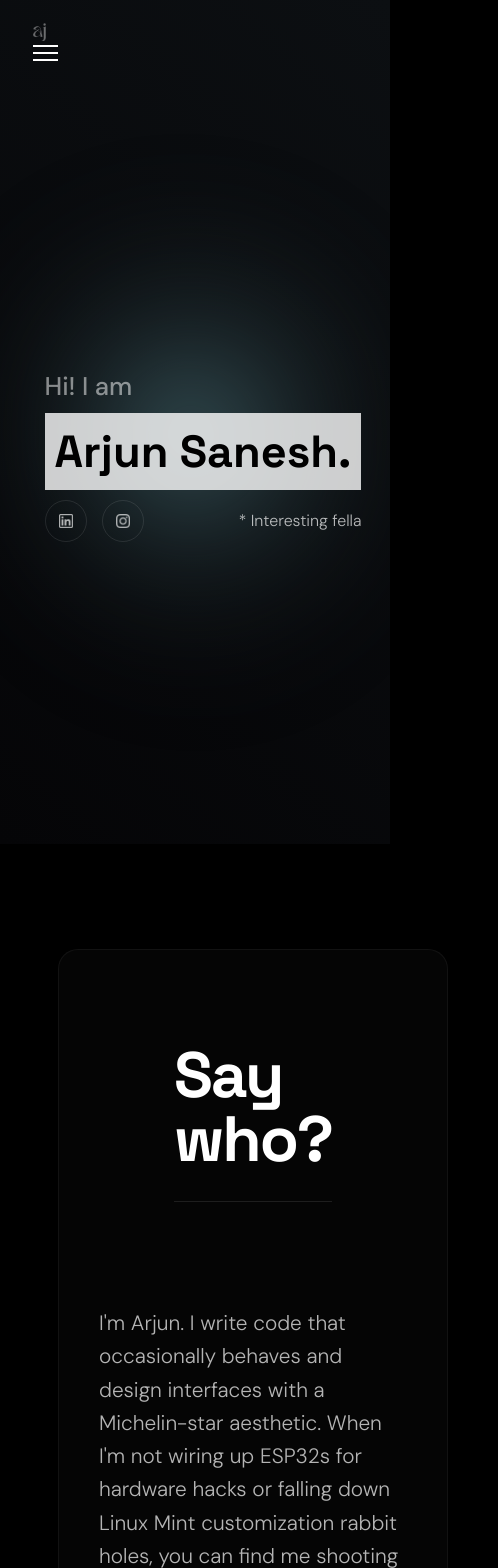
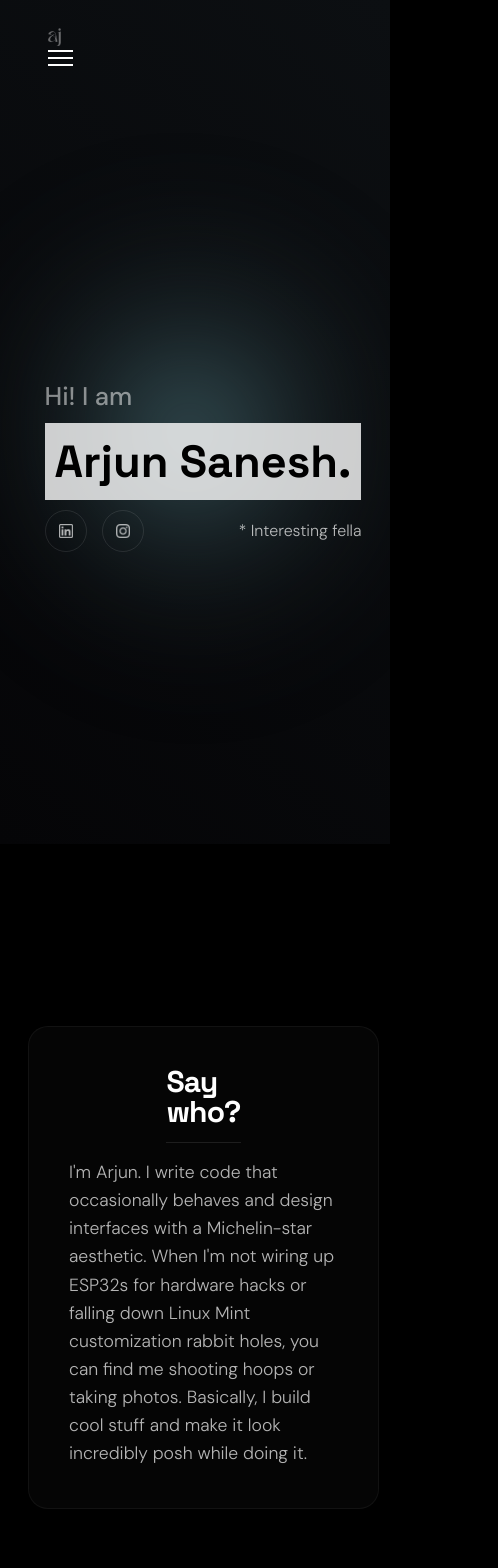
Before and after one commit to Simplicity005/Simplicity005.github.io, a React (Vite) app: page / in a window 390 px wide. Shown: the top 1568 px of the page, 498 px wide, since content can reach past the window. Built offline with nearby package versions, Linux system fonts and the light colour scheme.

Commit message:
Update: Fix About me section

```diff
--- a/src/styles/styles.css
+++ b/src/styles/styles.css
@@ -179,13 +179,13 @@ body {
   transition: all 0.35s cubic-bezier(0.39, 0.575, 0.565, 1);
 }
 .navbar.scrolled {
-  padding: 15px 40px;
   backdrop-filter: blur(12px);
   background-color: rgba(0, 0, 0, 0.349);
   -webkit-backdrop-filter: blur(12px);
   padding: 20px 40px;
   top: 20px;
   width: 90%;
+  max-width: 1200px;
   border: 1px solid rgba(255, 255, 255, 0.05);
 }
 .nav-left {
@@ -390,8 +390,9 @@ h5 {
 }
 .about-container,
 .project-container {
-  width: 100%;
-  padding: 100px 50px;
+  width: 90%;
+  margin: auto;
+  max-width: 1200px;
   z-index: 3;
   display: flex;
   min-height: 100vh;
@@ -404,7 +405,7 @@ h5 {
   width: 100%;
   max-width: 1200px;
   min-height: max-content;
-  padding: 80px;
+  padding: clamp(20px, 3vw, 50px);
   border-radius: 20px;
   background: rgba(255, 255, 255, 0.02);
   border: 1px solid rgba(255, 255, 255, 0.05);
@@ -415,7 +416,6 @@ h5 {
   align-items: center;
   justify-content: center;
   opacity: 0;
-  transform: translateY(30px);
   will-change: opacity, transform;
 }
 .project-inner {
@@ -423,7 +423,7 @@ h5 {
 }
 .section-title,
 .project-title {
-  font-size: 4rem;
+  font-size: clamp(30px, 5vw, 70px);
   font-family: "Space Grotesk", sans-serif;
   color: #ffffff;
   text-align: right;
@@ -454,7 +454,7 @@ h5 {
   color: rgba(255, 255, 255, 0.7);
   font-family: "DM Sans", sans-serif;
   font-weight: 300;
-  font-size: 1.3rem;
+  font-size: clamp(15px, 1.1rem, 40px);
   line-height: 1.6;
 }
 .carousel {
@@ -576,8 +576,8 @@ h5 {
   display: block;
 }
 @media screen and (max-width: 768px) {
-  .navbar {
-    padding: 15px 25px;
+  .navbar.scrolled {
+    width: 90%;
   }
 
   .nav-left {
@@ -652,12 +652,16 @@ h5 {
   }
   .about-content {
     flex-direction: column;
-    padding: 30px 0 0 0;
+    padding: 15px 0 0 0;
+  }
+  .about-content p {
+    margin: 0;
   }
   .section-title {
+    margin: 0;
     border-right: none;
     border-bottom: 1px solid rgba(255, 255, 255, 0.1);
-    padding: 0 0 30px 0;
+    padding: 0 0 15px 0;
     text-align: left;
   }
   .about-inner,
```
